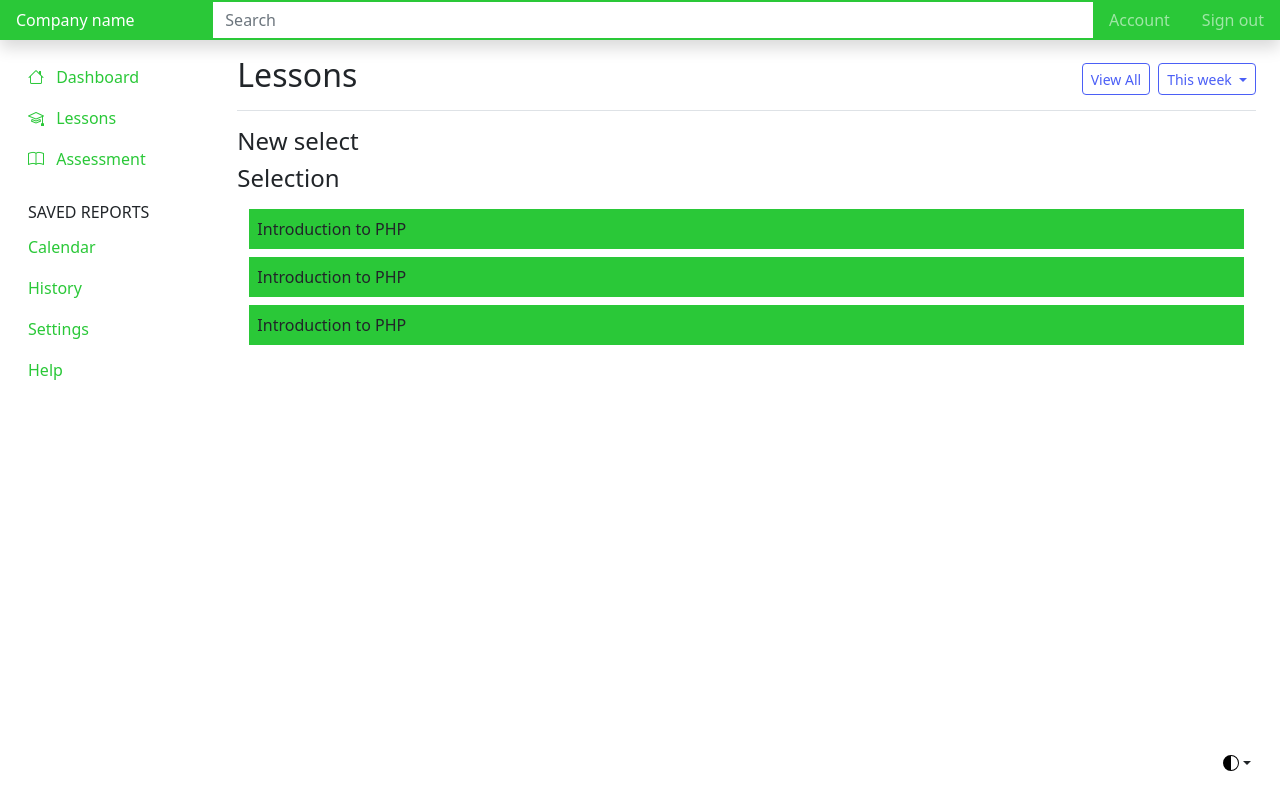
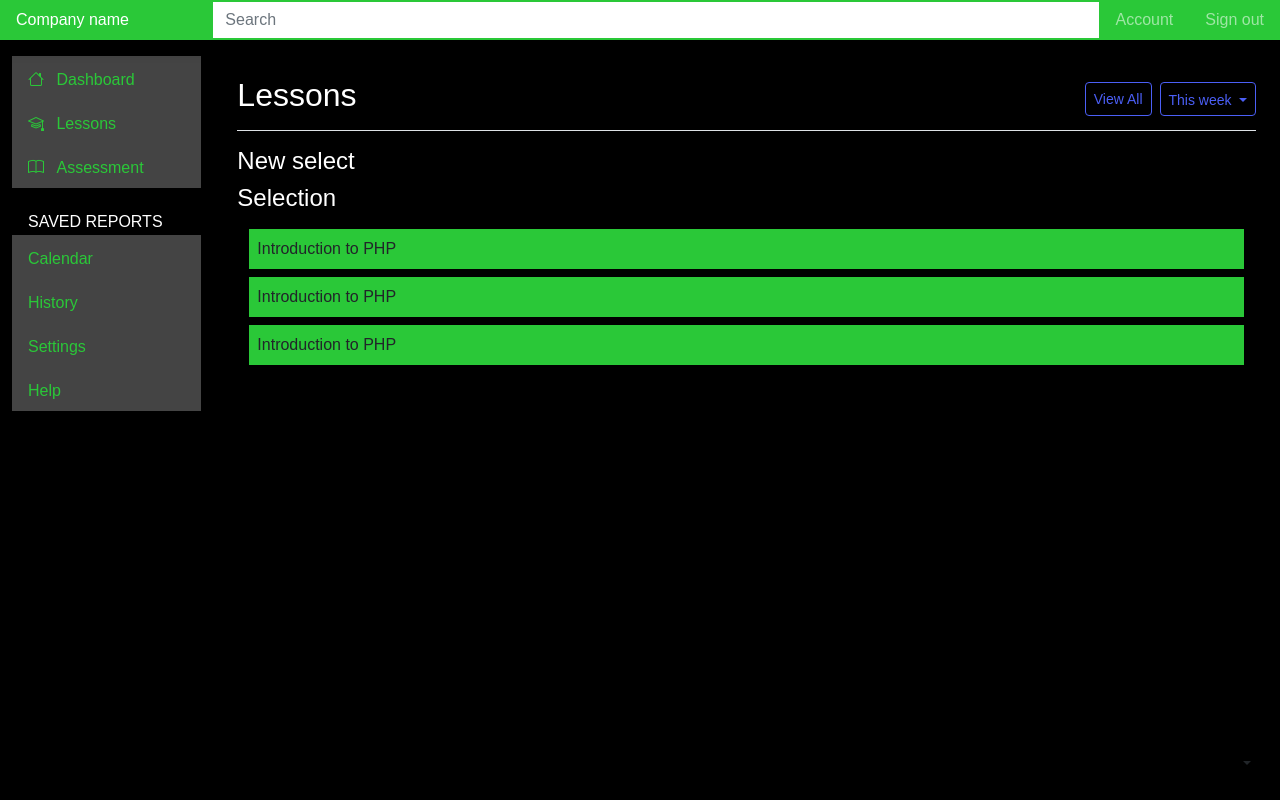
Before and after one commit to jdandaya/e-learning-php-website-bs, a website: page lessons.html in a window 1280 px wide. Drawn offline with nearby package versions, Linux system fonts and the light colour scheme.

Commit message:
Update mcss.css

```diff
--- a/css/mcss.css
+++ b/css/mcss.css
@@ -11,3 +11,64 @@
 .lsn {
     display: block;
 }
+body {
+	margin: 0;
+	padding: 0;
+	font-family: Arial, sans-serif;
+	background-color: #000;
+	color: #fff;
+}
+
+header {
+	background-color: #333;
+	color: #fff;
+	padding: 20px;
+}
+
+nav ul {
+	list-style-type: none;
+	margin: 0;
+	padding: 0;
+	background-color: #444;
+	overflow: hidden;
+}
+
+nav li {
+	float: left;
+}
+
+nav li a {
+	display: block;
+	color: #fff;
+	padding: 20px;
+	text-decoration: none;
+}
+
+nav li a:hover {
+	background-color: #555;
+}
+
+main {
+	padding: 20px;
+}
+
+.green-button {
+	background-color: #00FF00;
+	color: #000;
+	padding: 10px 20px;
+	border: none;
+	border-radius: 4px;
+	font-size: 16px;
+	cursor: pointer;
+}
+
+.green-button:hover {
+	background-color: #33FF33;
+}
+
+footer {
+	background-color: #333;
+	color: #fff;
+	padding: 20px;
+	text-align: center;
+}
```
